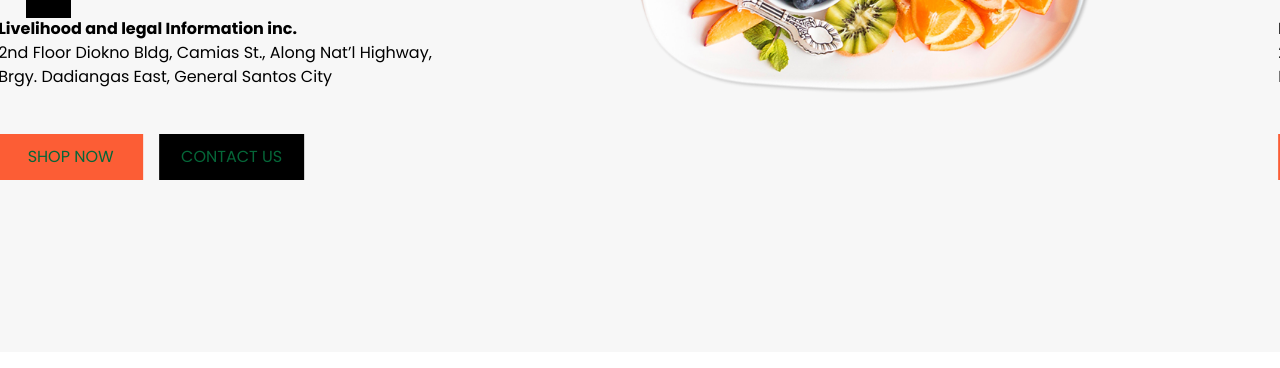
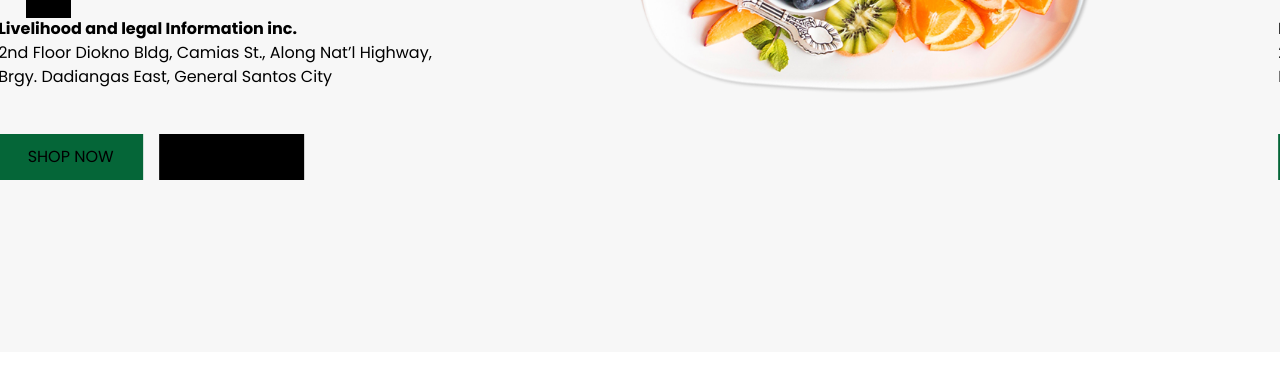
Before and after one commit to kasandigan/community, a plain HTML site: page index.html in a window 1280 px wide. Shown: the part 432-800 px from the top of the page. Drawn offline with nearby package versions, Linux system fonts and the light colour scheme; some packages are replaced by stand-ins of ours.

Commit message:
Update style.css

```diff
--- a/css/style.css
+++ b/css/style.css
@@ -37,7 +37,7 @@ body {
   text-align: center;
   width: 145px;
   outline: none;
-  color: #056638;
+  color: #000000;
   border: 1px solid transparent;
 }
 
@@ -52,7 +52,7 @@ body {
 }
 
 .custom_orange-btn {
-  background-color: #fc5d35;
+  background-color: #056638;
 }
 
 .custom_orange-btn:hover {
```
